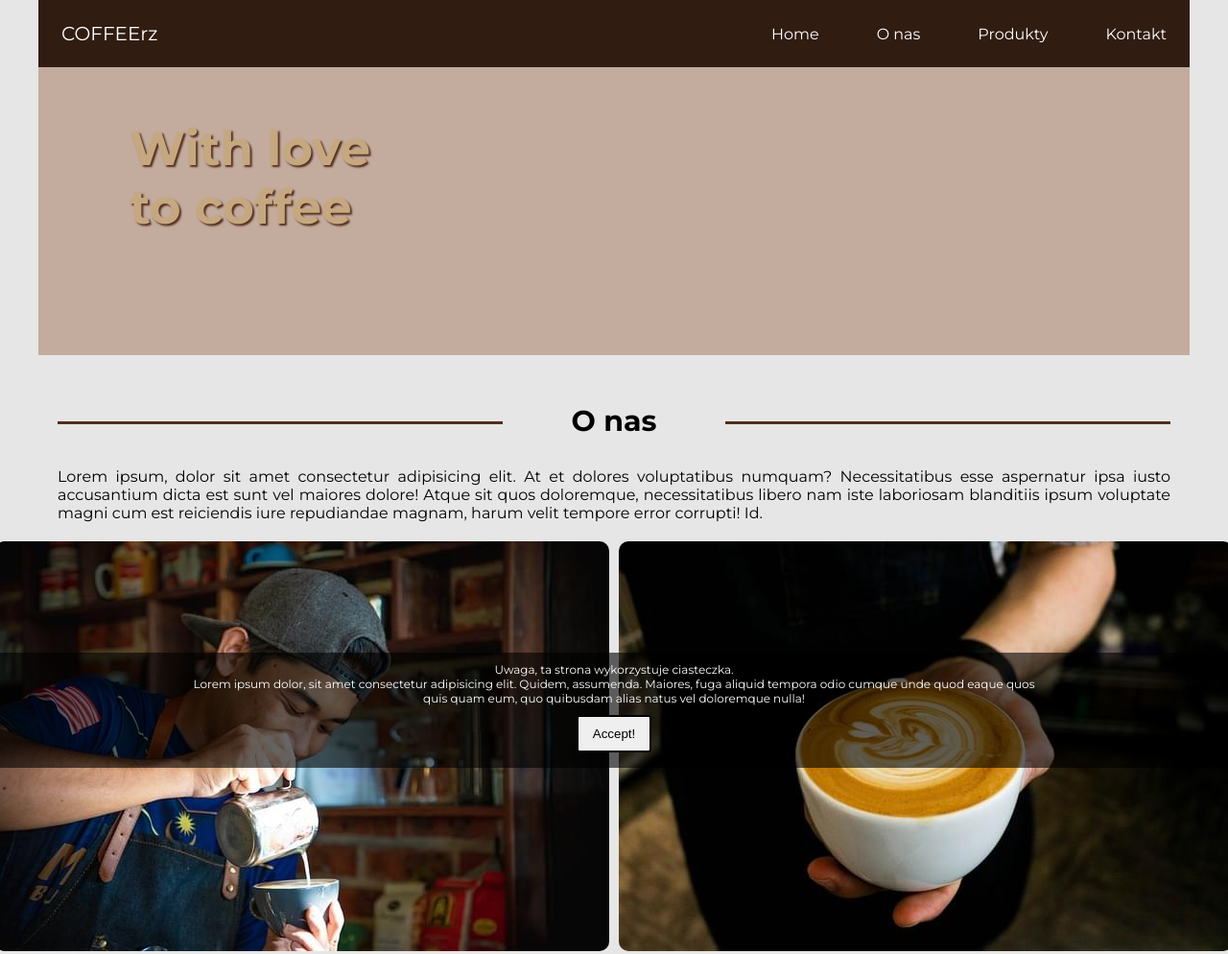
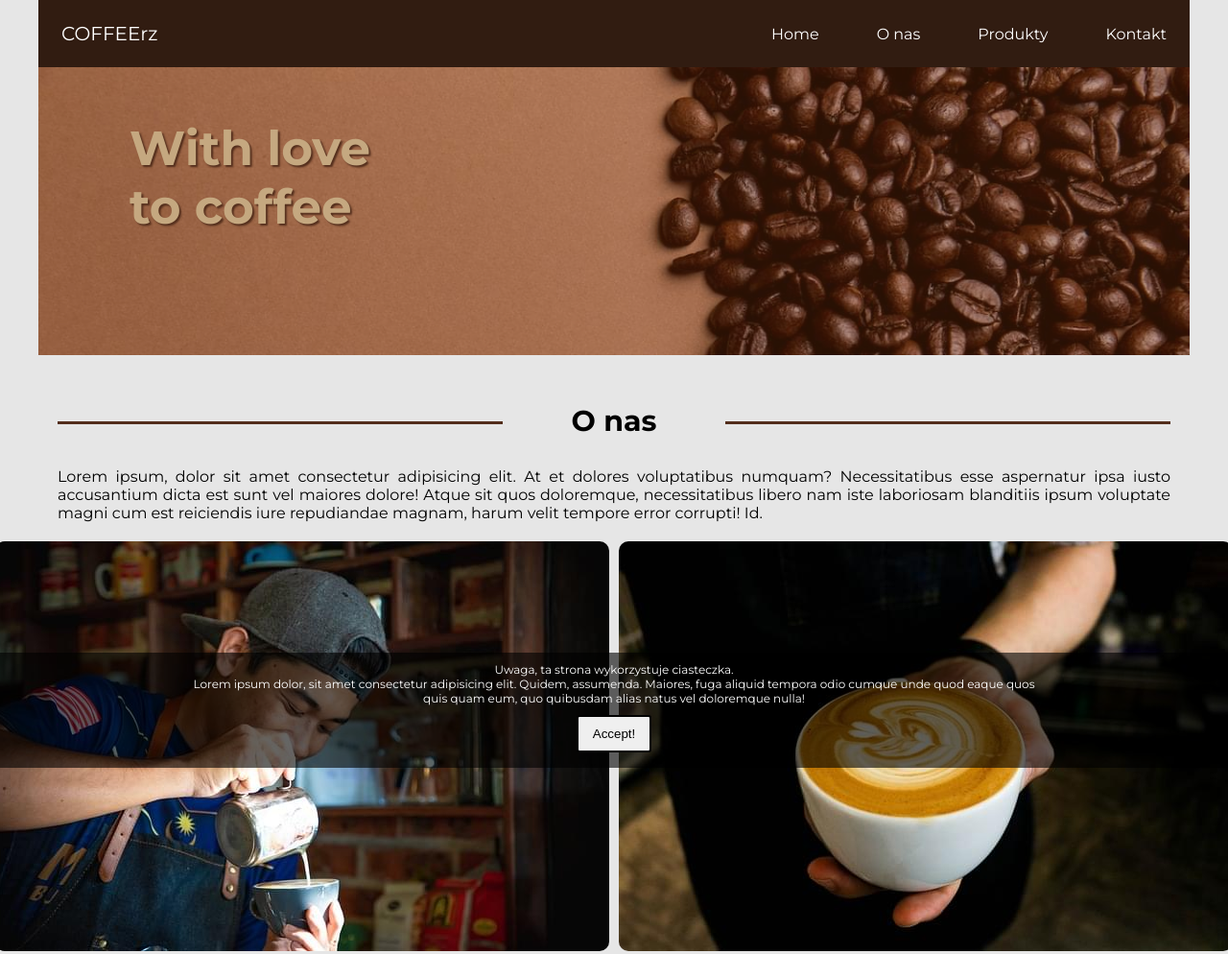
Before and after one commit to m-dudzinski/CoffeeWebsite, a website: page index.html in a window 1280 px wide. Shown: the top 994 px of the page at 96% size. Drawn offline with Linux system fonts and the light colour scheme.

Commit message:
Links update v3

```diff
--- a/src/sass/_sizeM.scss
+++ b/src/sass/_sizeM.scss
@@ -15,7 +15,7 @@
 
   .header {
     &__img {
-      background-image: url(./img/header_l.jpg);
+      background-image: url(../img/header_l.jpg);
     }
 
     &__text {
--- a/src/sass/style.scss
+++ b/src/sass/style.scss
@@ -161,7 +161,7 @@ a:visited {
   &__img {
     height: 300px;
     width: 100%;
-    background-image: url(./img/header_s.jpg);
+    background-image: url(../img/header_s.jpg);
     background-size: cover;
 
     .shadow {
```
Also changed, not shown: dist/css/style.min.css.
